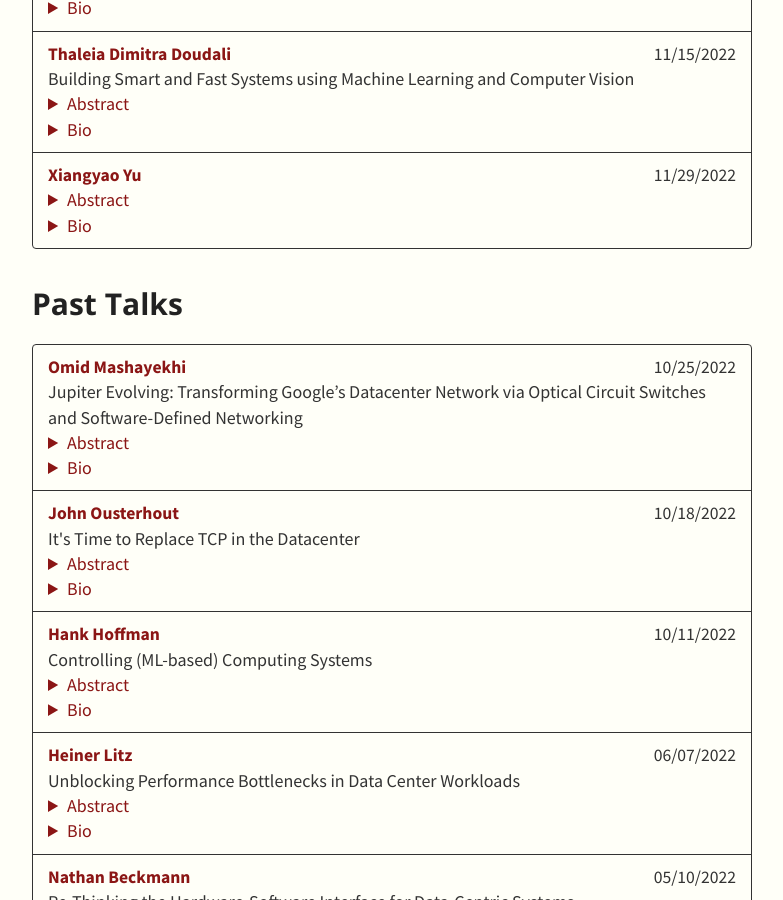
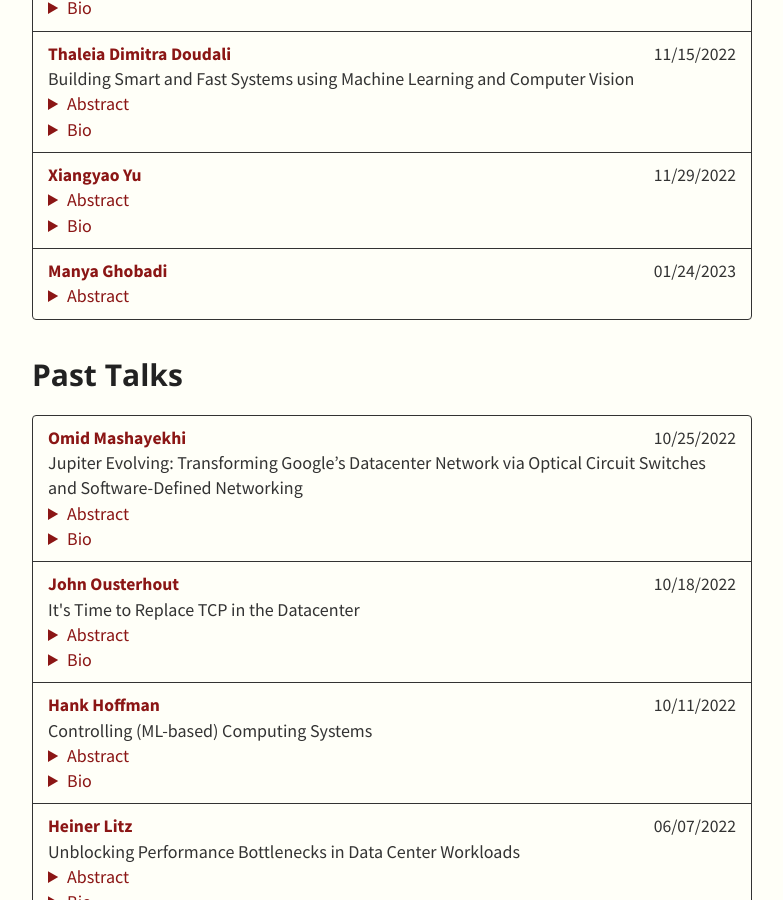
Before and after one commit to stanford-systems-seminar/stanford-systems-seminar.github.io, a Jekyll site: the page built from index.md, in a window 1280 px wide and 900 px high, scrolled down 504 px. Shown: the whole window, without its empty margins (248-1031 px from the left). Built offline with Jekyll 4.4.1, drawn with Linux system fonts in a browser that asks for light colours.

Commit message:
update schedule

```diff
--- a/_data/talks.yml
+++ b/_data/talks.yml
@@ -18,6 +18,12 @@
       website: https://pages.cs.wisc.edu/~yxy/
       abstract: ""
       biography: ""
+    - speaker: Manya Ghobadi
+      date: 01/24/2023
+      title: ""
+      website: https://people.csail.mit.edu/ghobadi/
+      abstract: ""
+      biograph: ""
 
 - type: Past Talks
   members:
```
